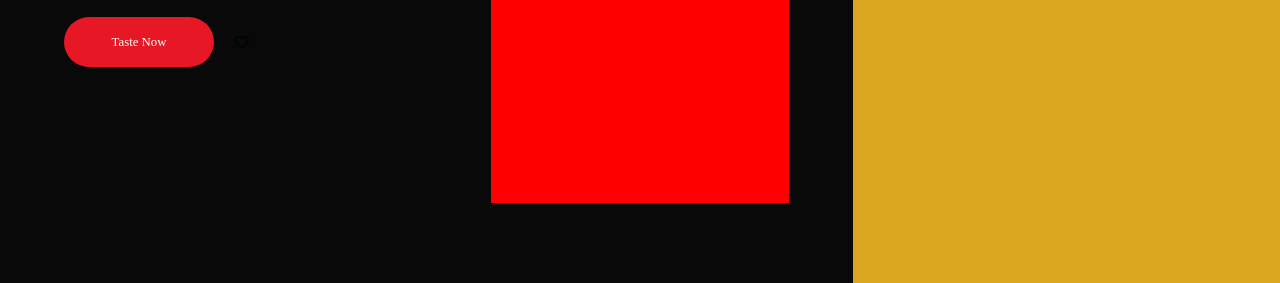
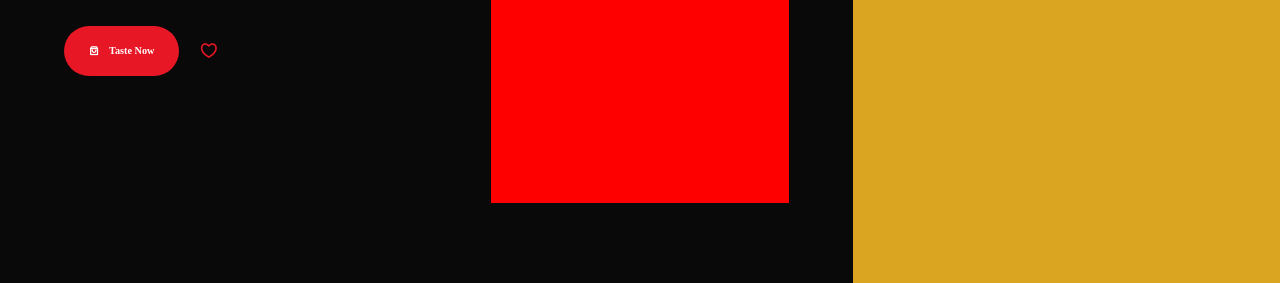
Before and after one commit to im-meraj/coca-cola, a plain HTML site: page index.html in a window 1280 px wide. Shown: the part 517-800 px from the top of the page. Drawn offline with nearby package versions, Linux system fonts and the light colour scheme.

Commit message:
Completed left section fully

```diff
--- a/index.html
+++ b/index.html
@@ -37,7 +37,7 @@
                 <h1>Your favourite <span>coke</span> just got reinvented.</h1>
                 <p>Lorem ipsum dolor sit, amet consectetur adipisicing elit. Ipsum quam provident distinctio sapiente enim quod, a nam.</p>
                 <div id="button-container">
-                    <a href="#">Taste Now</a>
+                    <a href="#"><i class="ri-shopping-bag-3-line"></i>Taste Now</a>
                     <i class="ri-heart-3-line"></i>
                 </div>
             </div>
--- a/style.css
+++ b/style.css
@@ -80,7 +80,7 @@ html, body {
     flex-direction: column;
     justify-content: center;
     align-items: flex-start;
-    gap: 20px;
+    gap: 4vh;
     width: calc(100%/3);
     min-height: inherit;
     padding: 0 0 0 5vw;
@@ -91,6 +91,7 @@ html, body {
     width: 100%;
     color: #fff;
     font-size: 3.8vw;
+    line-height: 1;
     /* background-color: #770000; */
 }
 
@@ -101,7 +102,7 @@ html, body {
 
 #left p {
     width: 65%;
-    line-height: 1;
+    line-height: 1.5;
     color: #fff;
     font-size: 0.8vw;
 }
@@ -113,17 +114,28 @@ html, body {
     cursor: pointer;
 }
 
+#button-container a i {
+    margin-right: 10px;
+}
+
 #button-container a {
     display: flex;
     align-items: center;
     justify-content: center;
-    width: 150px;
+    width: 9vw;
     height: 50px;
     border-radius: 50px;
     color: #fff;
     background-color: #e71725;
-    font-size: 1vw;
+    font-size: 0.8vw;
+    font-weight: 600;
     text-decoration: none;
+}
+
+#button-container > i {
+    font-size: 1.5vw;
+    font-weight: normal;
+    color: #e71725;
 }
 
 #hcenter {
```
